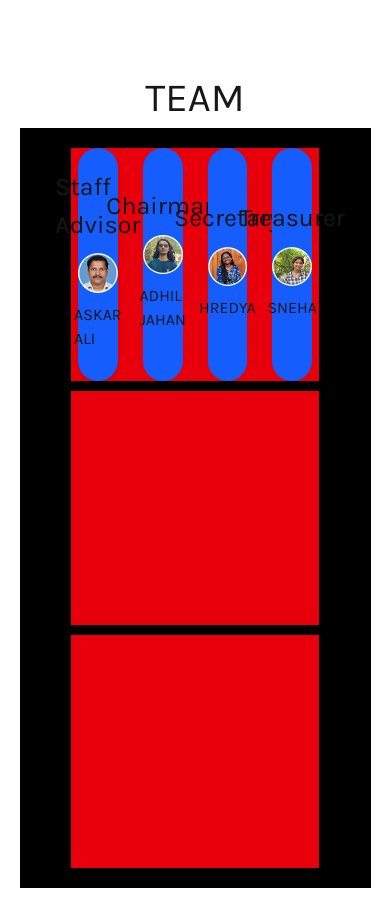
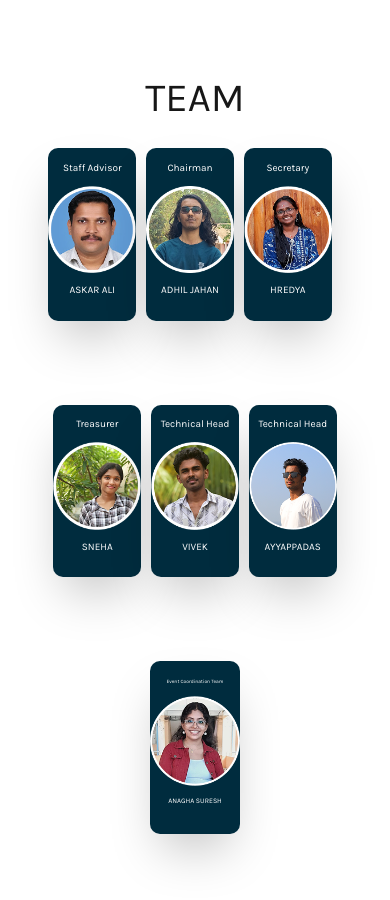
Before and after one commit to Muflih-uk/RoboticsClub-Website, a Next.js app: page / in a window 390 px wide. Shown: the part 3320-4220 px from the top of the page. Built offline with nearby package versions, Linux system fonts and the light colour scheme.

Commit message:
Team Page Compeleted

```diff
--- a/app/Achiev.tsx
+++ b/app/Achiev.tsx
@@ -28,7 +28,7 @@ const Achievements = () => {
       >
         <div className="flex items-center justify-center md:p-[30px] flex-nowrap space-x-[30px] min-w-max">
           {photos.map((item, index) => (
-            <div key={index} className="group w-[300px] h-[300px] md:w-[600px] md:h-[400px] perspective">
+            <div key={index} className="group w-[300px] h-[200px] md:w-[600px] md:h-[400px] perspective">
               <div className="relative w-full h-full transition-transform duration-700 transform-style-preserve-3d group-hover:rotate-y-180">
                 {/* Front Side (Image) */}
                 <div className="absolute w-full h-full backface-hidden">
--- a/app/Team.tsx
+++ b/app/Team.tsx
@@ -6,55 +6,125 @@ const Team = () => {
   return(
     <section className="flex flex-col justify-center items-center h-screen">
       <h1 className="text-[40px]">TEAM</h1>
-      <div className="flex flex-col space-y-[10px] items-center justify-center p-[20px] h-[90%] w-[90%] bg-black">
-        <div className="flex px-[25px] justify-center space-x-[25px] bg-red-600 h-[33%] w-[80%]">
-          <div className="flex flex-col shadow-md space-y-[10px] justify-center rounded-[30px] items-center w-[20%] h-full bg-blue-600 hover:scale-125 group">
-            <h1 className="text-[25px]">Staff Advisor</h1>
+      <div className="flex flex-col space-y-[10px] items-center justify-center md:p-[20px] h-[90%] w-[90%]">
+        <div className="flex md:px-[25px] h-[33%] w-[100%] justify-center space-x-[10px] md:h-[33%] md:w-[80%]">
+          <div className="flex flex-col shadow-2xl space-y-[10px] justify-center rounded-[10px] md:rounded-[30px] w-[25%] mt-[20px] h-[70%] items-center md:w-[20%] md:h-full bg-[#002C3E] hover:scale-125 group">
+            <h1 className="md:text-[25px] text-[10px] text-white">Staff Advisor</h1>
             <Image
               src={'/team/0.png'}
               width={100}
               height={100}
               alt="Sir"
             />
-            <h1 className="group-hover:hidden">ASKAR ALI</h1>
-            <FaLinkedin className="hidden group-hover:block text-[30px] hover:text-black" />
+            <h1 className="group-hover:hidden text-white text-[10px] md:text-[20px]">ASKAR ALI</h1>
+            <Link href={'/'}>
+              <FaLinkedin className="hidden group-hover:block text-[30px] text-black hover:text-white" />
+            </Link>
           </div>
-          <div className="flex flex-col space-y-[10px] justify-center rounded-[30px] items-center w-[20%] h-full bg-blue-600 hover:scale-125 group">
-            <h1 className="text-[25px]">Chairman</h1>
+
+          <div className="flex flex-col shadow-2xl space-y-[10px] justify-center mt-[20px] rounded-[10px] md:rounded-[30px] items-center w-[25%] h-[70%] md:w-[20%] md:h-full bg-[#002C3E] hover:scale-125 group">
+            <h1 className="md:text-[25px] text-[10px] text-white">Chairman</h1>
             <Image
               src={'/team/1.png'}
               width={100}
               height={100}
               alt="Adhil"
             />
-            <h1 className="group-hover:hidden">ADHIL JAHAN</h1>
-            <FaLinkedin className="hidden group-hover:block text-[30px] hover:text-black" />
+            <h1 className="group-hover:hidden text-white md:text-[20px] text-[10px]">ADHIL JAHAN</h1>
+            <Link href={'/'}>
+              <FaLinkedin className="hidden group-hover:block text-[30px] text-black hover:text-white" />
+            </Link>
           </div>
-          <div className="flex flex-col space-y-[10px] justify-center rounded-[30px] items-center w-[20%] h-full bg-blue-600 hover:scale-125 group">
-            <h1 className="text-[25px]">Secretary</h1>
+
+          <div className="flex flex-col shadow-2xl space-y-[10px] justify-center mt-[20px] rounded-[10px] md:rounded-[30px] items-center w-[25%] h-[70%] md:w-[20%] md:h-full bg-[#002C3E] hover:scale-125 group">
+            <h1 className="md:text-[25px] text-[10px] text-white">Secretary</h1>
             <Image
               src={'/team/2.png'}
               width={100}
               height={100}
               alt="hredya"
             />
-            <h1 className="group-hover:hidden">HREDYA</h1>
-            <FaLinkedin className="hidden group-hover:block text-[30px] hover:text-black" />
+            <h1 className="group-hover:hidden text-white md:text-[20px] text-[10px]">HREDYA</h1>
+            <Link href={'/'}>
+              <FaLinkedin className="hidden group-hover:block text-[30px] text-black hover:text-white" />
+            </Link>
           </div>
-          <div className="flex flex-col space-y-[10px] justify-center rounded-[30px] items-center w-[20%] h-full bg-blue-600 hover:scale-125 group">
-            <h1 className="text-[25px]">Treasurer</h1>
+
+          <div className="md:flex md:flex-col hidden md:shadow-2xl md:mt-[17px] md:space-y-[10px] justify-center md:justify-center md:rounded-[30px] items-center md:items-center md:w-[20%] md:h-full md:bg-[#002C3E] md:hover:scale-125 group">
+            <h1 className="text-[25px] text-white">Treasurer</h1>
             <Image
               src={'/team/3.png'}
               width={100}
               height={100}
               alt="sh"
             />
-            <h1 className="group-hover:hidden">SNEHA</h1>
-            <FaLinkedin className="hidden group-hover:block text-[30px] hover:black" />
+            <h1 className="group-hover:hidden text-white">SNEHA</h1>
+            <Link href={'/'}>
+              <FaLinkedin className="hidden group-hover:block text-[30px] text-black hover:text-white" />
+            </Link>
+          </div>
+
+        </div>
+
+
+        <div className="flex justify-center w-[100%] h-[33%] space-x-[10px] md:space-x-[230px] md:h-[33%] md:w-[80%]">
+          <div className="flex flex-col md:hidden shadow-2xl space-y-[10px] justify-center rounded-[10px] md:rounded-[30px] items-center mt-[20px] h-[70%] w-[25%] md:w-[20%] md:h-full bg-[#002C3E] hover:scale-125 group">
+            <h1 className="text-white text-[10px] md:text-[25px]">Treasurer</h1>
+            <Image
+              src={'/team/3.png'}
+              width={100}
+              height={100}
+              alt="sh"
+            />
+            <h1 className="group-hover:hidden text-white text-[10px] md:text-[20px]">SNEHA</h1>
+            <Link href={'/'}>
+              <FaLinkedin className="hidden group-hover:block text-[30px] text-black hover:text-white" />
+            </Link>
+          </div>
+
+          <div className="flex flex-col shadow-2xl space-y-[10px] justify-center rounded-[10px] md:rounded-[30px] items-center mt-[20px] md:w-[20%] md:h-full h-[70%] w-[25%] bg-[#002C3E] hover:scale-125 group">
+            <h1 className="md:text-[25px] text-[10px] text-white">Technical Head</h1>
+            <Image
+              src={'/team/10.png'}
+              width={100}
+              height={100}
+              alt="vivek"
+            />
+            <h1 className="group-hover:hidden text-white md:text-[20px] text-[10px]">VIVEK</h1>
+             <Link href={'/'}>
+               <FaLinkedin className="hidden group-hover:block text-[30px] text-black hover:text-white" />
+             </Link>
+          </div>
+          <div className="flex flex-col shadow-2xl space-y-[10px] justify-center rounded-[10px] md:rounded-[30px] items-center md:w-[20%] md:h-full mt-[20px] h-[70%] w-[25%] bg-[#002C3E] hover:scale-125 group">
+            <h1 className="text-[10px] md:text-[25px] text-white">Technical Head</h1>
+            <Image
+              src={'/team/11.png'}
+              width={100}
+              height={100}
+              alt="sh"
+            />
+            <h1 className="group-hover:hidden text-white md:text-[20px] text-[10px]">AYYAPPADAS</h1>
+            <Link href={'/'}>
+              <FaLinkedin className="hidden group-hover:block text-[30px] text-black hover:text-white" />
+            </Link>
           </div>
         </div>
-        <div className="bg-red-600 h-[33%] w-[80%]"></div>
-        <div className="bg-red-600 h-[33%] w-[80%]"></div>
+
+        <div className="flex justify-center space-x-[230px] h-[33%] w-[80%]">
+          <div className="flex flex-col shadow-2xl space-y-[10px] justify-center rounded-[10px] w-[90px] md:rounded-[30px] items-center md:w-[20%] md:h-full mt-[20px] h-[70%] bg-[#002C3E] hover:scale-125 group">
+            <h1 className="md:text-[13px] text-white text-[5px]">Event Coordination Team</h1>
+            <Image
+              src={'/team/15.png'}
+              width={100}
+              height={100}
+              alt="hredya"
+            />
+            <h1 className="group-hover:hidden text-white md:text-[10px] text-[7px]">ANAGHA SURESH</h1>
+             <Link href={'/'}>
+               <FaLinkedin className="hidden group-hover:block text-[30px] text-black hover:text-white" />
+             </Link>
+          </div>
+        </div>
       </div>
     </section>
   )
```
